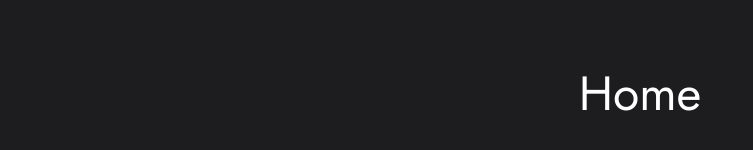
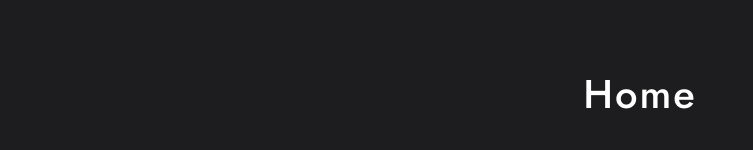
Before and after one commit to Euuphi/designo, a React (Vite) app: page / in a window 1280 px wide. Shown: the part 306-456 px from the top of the page, without its empty margins (0-753 px from the left). Built offline with nearby package versions, Linux system fonts and the light colour scheme.

Commit message:
Set base typography

```diff
--- a/src/pages/Home.tsx
+++ b/src/pages/Home.tsx
@@ -1,7 +1,7 @@
 const Home = () => {
     return (
         <div className="flex h-screen w-full items-center justify-center bg-black text-white">
-            <h1 className="heading-1">Home</h1>
+            <h1 className="heading-2">Home</h1>
         </div>
     );
 };
--- a/src/styles/index.css
+++ b/src/styles/index.css
@@ -7,6 +7,9 @@
 
 body {
     font-family: "Jost", sans-serif;
+    font-size: 1rem;
+    font-weight: 400;
+    line-height: 1.625rem;
 }
 
 /* ------------------- Screen Size Label START ------------------- */
--- a/src/styles/typography.css
+++ b/src/styles/typography.css
@@ -1,5 +1,19 @@
 @layer components {
     .heading-1 {
-        @apply text-5xl;
+        @apply text-5xl font-medium;
+    }
+
+    .heading-2 {
+        font-size: 2.5rem;
+        font-weight: 500;
+        line-height: 3rem;
+        letter-spacing: 0.125rem;
+    }
+
+    .heading-3 {
+        font-size: 1.25rem;
+        font-weight: 500;
+        line-height: 1.625rem;
+        letter-spacing: 0.3125rem;
     }
 }
```
